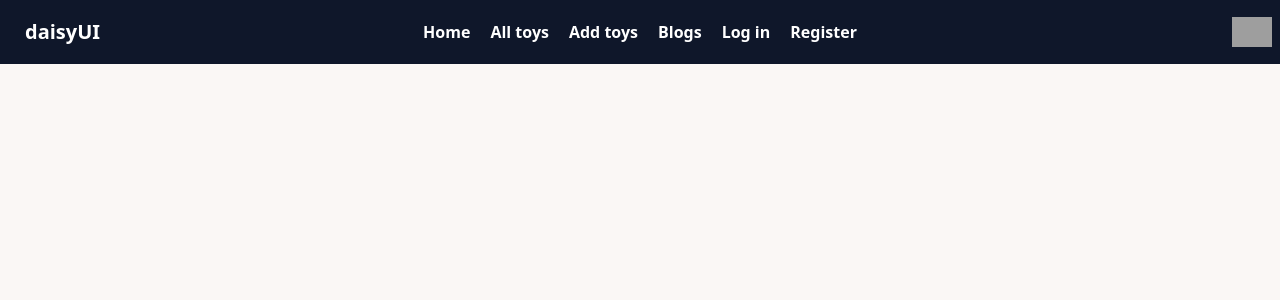
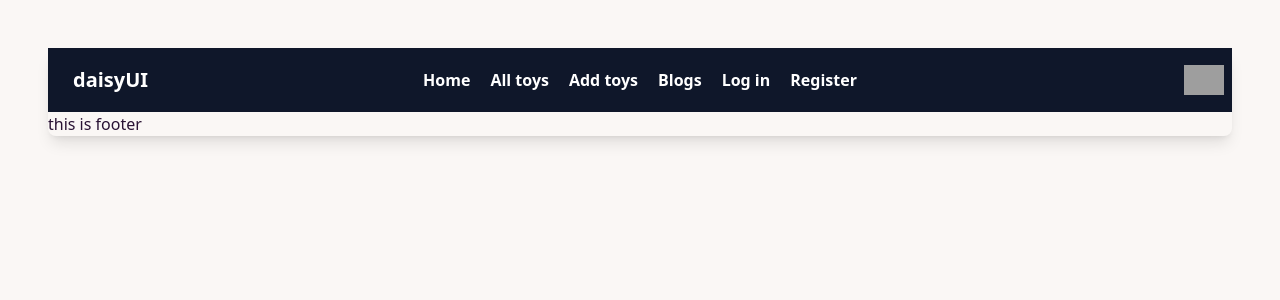
Before and after one commit to mahamudhul/toy-marketplace-client, a React (Vite) app: page / in a window 1280 px wide. Shown: the top 300 px of the page. Built offline with nearby package versions, Linux system fonts and the light colour scheme; grey boxes are pictures that could not be loaded.

Commit message:
style main body and footer file  added

```diff
--- a/src/Layout/Main.jsx
+++ b/src/Layout/Main.jsx
@@ -1,11 +1,15 @@
 /* eslint-disable no-unused-vars */
 import React from 'react';
 import Header from '../pages/Header';
+import { Outlet } from 'react-router-dom';
+import Footer from '../pages/Footer';
 
 const Main = () => {
     return (
-        <div>
+        <div className='my-12 mx-12 shadow-lg rounded-lg'>
             <Header></Header>
+            <Outlet></Outlet>
+            <Footer></Footer>
         </div>
     );
 };
--- /dev/null
+++ b/src/pages/Footer.jsx
@@ -0,0 +1,12 @@
+/* eslint-disable no-unused-vars */
+import React from 'react';
+
+const Footer = () => {
+    return (
+        <div>
+            <h1>this is footer</h1>
+        </div>
+    );
+};
+
+export default Footer;
```
